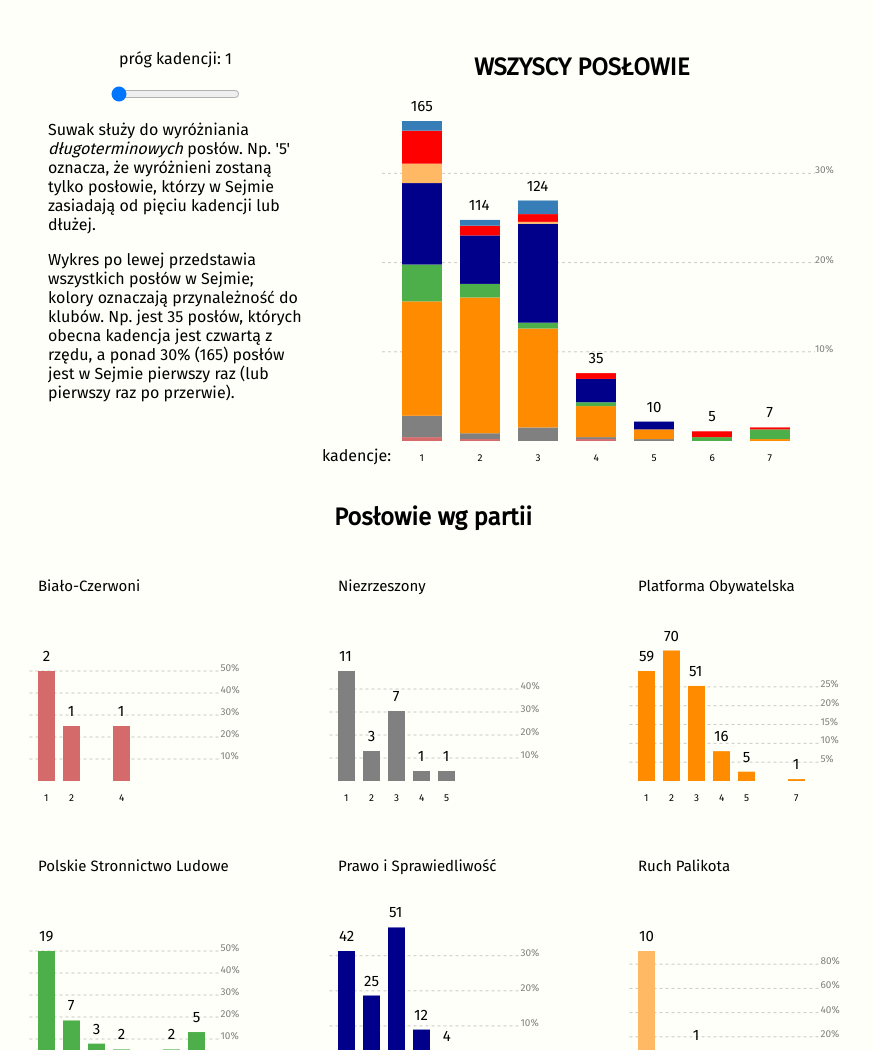
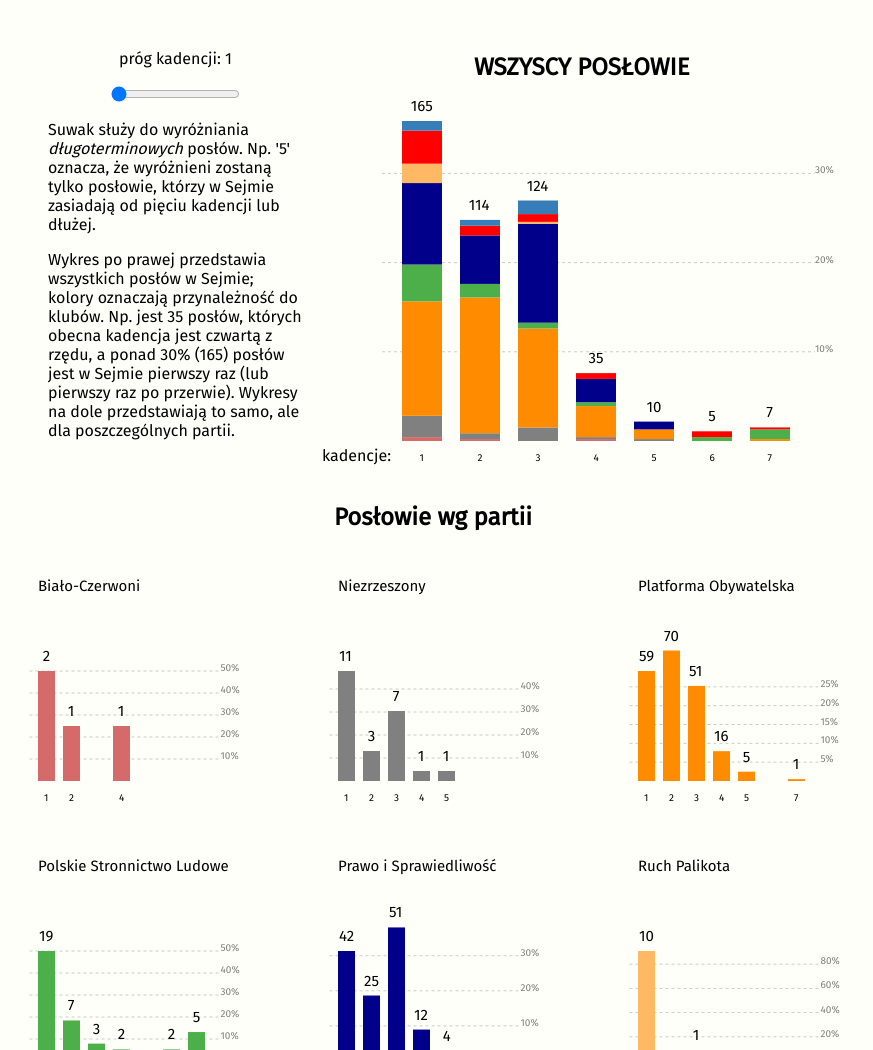
Before and after one commit to alkamid/data, a plain HTML site: page MP-terms/index.html in a window 1280 px wide. Shown: the part 942-1992 px from the top of the page, without its empty margins (0-873 px from the left). Drawn offline with nearby package versions, Linux system fonts and the light colour scheme.

Commit message:
description fix

```diff
--- a/MP-terms/index.html
+++ b/MP-terms/index.html
@@ -150,7 +150,7 @@
                         <br />
                     <p style='text-align: left' lang='pl'>Suwak służy do wyróżniania <em>długoterminowych</em> posłów. Np. '5' oznacza, że wyróżnieni zostaną tylko posłowie, którzy w Sejmie zasiadają od pięciu kadencji lub dłużej.</p>
 
-                    <p style='text-align: left' lang='pl'>Wykres po lewej przedstawia wszystkich posłów w Sejmie; kolory oznaczają przynależność do klubów. Np. jest 35 posłów, których obecna kadencja jest czwartą z rzędu, a ponad 30% (165) posłów jest w Sejmie pierwszy raz (lub pierwszy raz po przerwie).</p>
+                    <p style='text-align: left' lang='pl'>Wykres po prawej przedstawia wszystkich posłów w Sejmie; kolory oznaczają przynależność do klubów. Np. jest 35 posłów, których obecna kadencja jest czwartą z rzędu, a ponad 30% (165) posłów jest w Sejmie pierwszy raz (lub pierwszy raz po przerwie). Wykresy na dole przedstawiają to samo, ale dla poszczególnych partii.</p>
 
 
                     </div>
```
